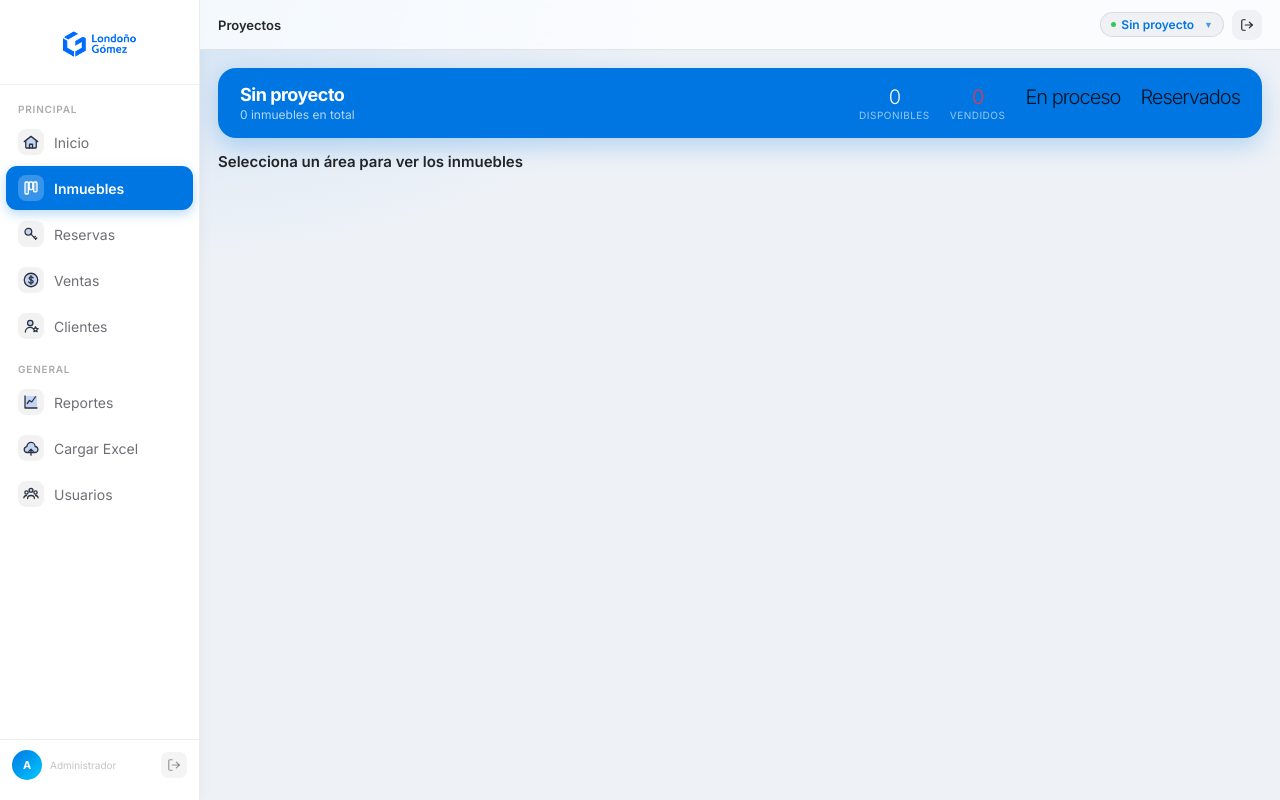
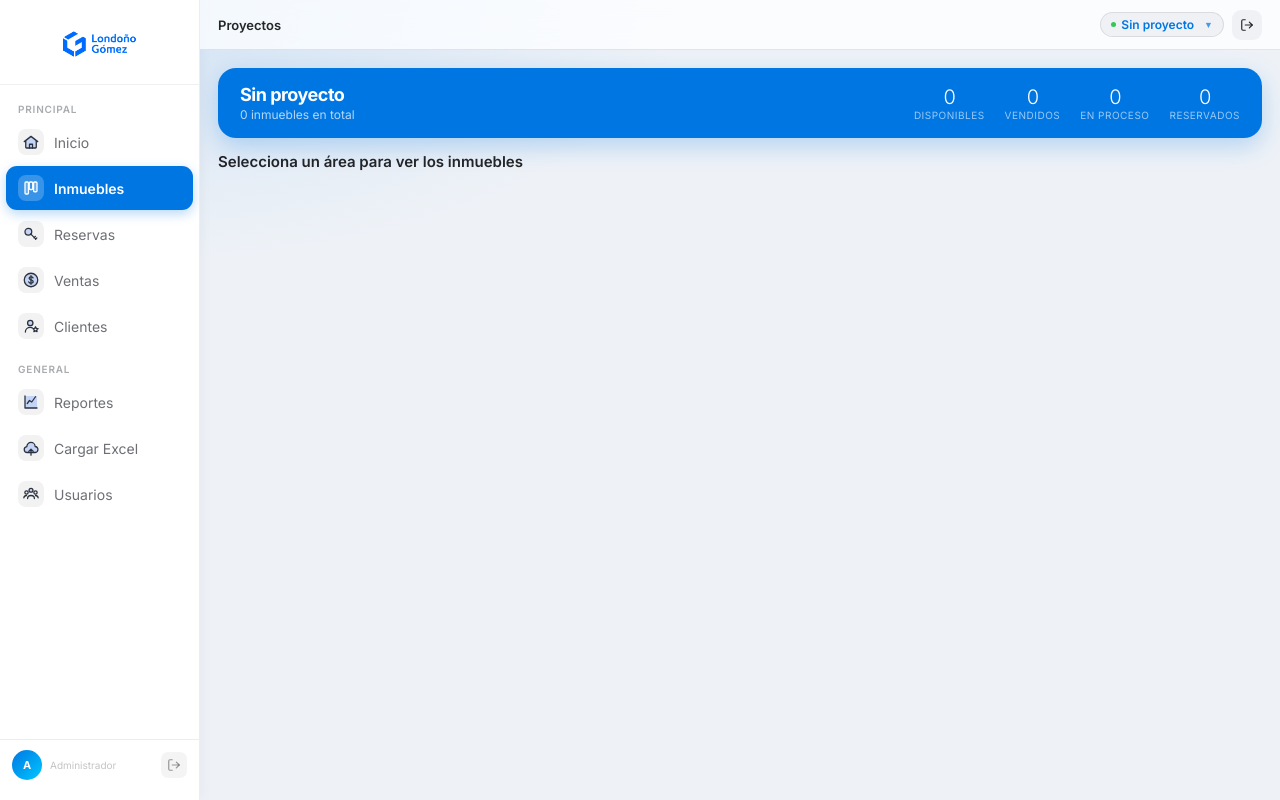
Before and after one commit to TuEmpanada59/Plataforma_ventas, an ASP.NET Core app: template Plataforma_ventas/Views/Inmuebles/Index.cshtml in a window 1280 px wide. Run offline with ASP.NET Core 8, Linux system fonts and the light colour scheme; the template is opened without the code that fills it, so the values that code supplies are empty; some libraries are stand-ins or nearby versions.

Commit message:
Banner inmuebles: todos los números en blanco
Los colores inline de En proceso (#5A5AC8) y Reservados (#CC7700)
eran casi idénticos al fondo azul del banner, haciendo los números
invisibles. Se eliminan los overrides y todos heredan color:white del CSS.

Co-Authored-By: Claude Opus 4.8 <noreply@anthropic.com>
Claude-Session: https://claude.ai/code/session_01K4oGniifupP1tx2CaQSzqf

```diff
--- a/Plataforma_ventas/Views/Inmuebles/Index.cshtml
+++ b/Plataforma_ventas/Views/Inmuebles/Index.cshtml
@@ -175,9 +175,9 @@ else
         </div>
         <div class="rb-stats">
             <div class="rb-stat"><div class="rb-stat-num">@disponibles</div><div class="rb-stat-lbl">Disponibles</div></div>
-            <div class="rb-stat"><div class="rb-stat-num" style="color:var(--rojo)">@vendidos</div><div class="rb-stat-lbl">Vendidos</div></div>
-            <div class="rb-stat"><div class="rb-stat-num" style="color:var(--blanco)>@enProceso</div><div class="rb-stat-lbl">En proceso</div></div>
-            <div class="rb-stat"><div class="rb-stat-num" style="color:var(--blanco)>@reservados</div><div class="rb-stat-lbl">Reservados</div></div>
+            <div class="rb-stat"><div class="rb-stat-num">@vendidos</div><div class="rb-stat-lbl">Vendidos</div></div>
+            <div class="rb-stat"><div class="rb-stat-num">@enProceso</div><div class="rb-stat-lbl">En proceso</div></div>
+            <div class="rb-stat"><div class="rb-stat-num">@reservados</div><div class="rb-stat-lbl">Reservados</div></div>
         </div>
     </div>
     @if (!string.IsNullOrEmpty(torreActual) && torres.Count > 1)
```
